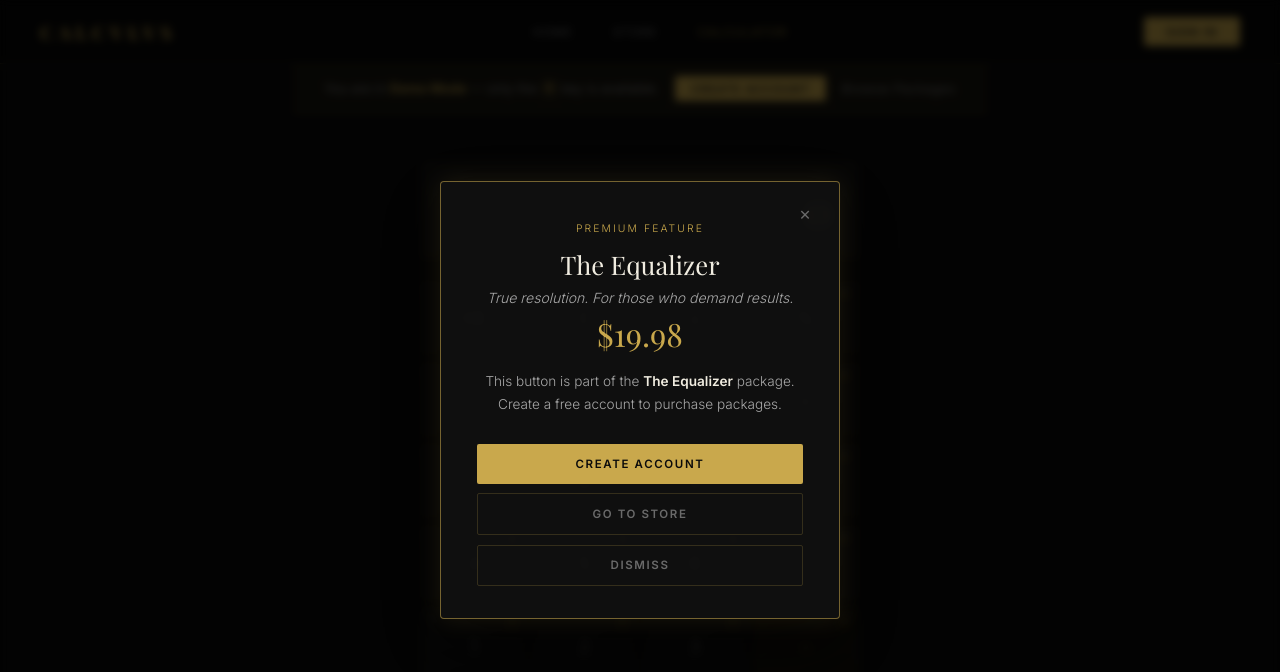
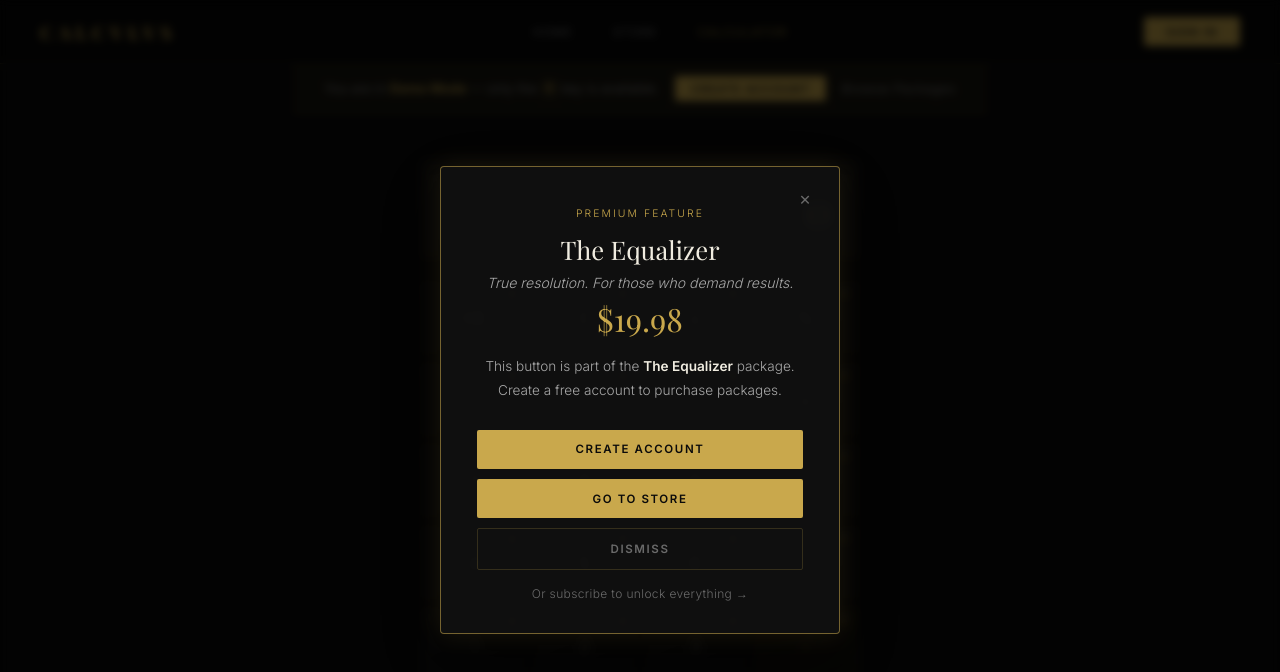
Before and after one commit to dillon-webster/calculator, a React (Vite) app: page /calculator in a window 1280 px wide. Both pictures are taken after a click on the button "CE". Shown: the top 672 px of the page. Built offline with nearby package versions, Linux system fonts and the light colour scheme.

Commit message:
feat: add subscribe upsell link to LockedButtonModal

```diff
--- a/src/components/LockedButtonModal.css
+++ b/src/components/LockedButtonModal.css
@@ -118,3 +118,17 @@
 .locked-modal__btn--ghost:hover {
   color: var(--color-silver);
 }
+
+.locked-modal__subscribe-link {
+  display: block;
+  text-align: center;
+  margin-top: 1rem;
+  font-size: 0.75rem;
+  color: var(--color-text-muted);
+  letter-spacing: 0.03em;
+  transition: color var(--transition);
+}
+
+.locked-modal__subscribe-link:hover {
+  color: var(--color-gold);
+}
--- a/src/components/LockedButtonModal.jsx
+++ b/src/components/LockedButtonModal.jsx
@@ -1,24 +1,13 @@
-import { useRef, useEffect } from 'react'
 import { Link } from 'react-router-dom'
 import './LockedButtonModal.css'
 
-export default function LockedButtonModal({ pkg, onClose = () => {}, onOpenAuth = () => {}, isLoggedIn }) {
-  if (!pkg) return null
-
-  const closeRef = useRef(null)
-  useEffect(() => { closeRef.current?.focus() }, [])
-
-  function handleCreateAccount() {
-    onOpenAuth()
-    onClose()
-  }
-
+export default function LockedButtonModal({ pkg, onClose, onOpenAuth, isLoggedIn }) {
   return (
     <div className="locked-backdrop" onClick={onClose}>
-      <div className="locked-modal" role="dialog" aria-modal="true" aria-labelledby="locked-modal-title" onClick={e => e.stopPropagation()}>
-        <button ref={closeRef} className="locked-modal__close" onClick={onClose} aria-label="Close">✕</button>
+      <div className="locked-modal" onClick={e => e.stopPropagation()}>
+        <button className="locked-modal__close" onClick={onClose} aria-label="Close">✕</button>
         <p className="locked-modal__eyebrow">Premium Feature</p>
-        <h2 id="locked-modal-title" className="locked-modal__title">{pkg.name}</h2>
+        <h2 className="locked-modal__title">{pkg.name}</h2>
         <p className="locked-modal__tagline">{pkg.tagline}</p>
         <p className="locked-modal__price">{pkg.priceDisplay}</p>
         <p className="locked-modal__body">
@@ -29,21 +18,20 @@ export default function LockedButtonModal({ pkg, onClose = () => {}, onOpenAuth
         </p>
         <div className="locked-modal__actions">
           {!isLoggedIn && (
-            <button className="locked-modal__btn locked-modal__btn--primary" onClick={handleCreateAccount}>
+            <button className="locked-modal__btn locked-modal__btn--primary" onClick={() => { onClose(); onOpenAuth() }}>
               Create Account
             </button>
           )}
-          <Link
-            to="/store"
-            className={`locked-modal__btn ${isLoggedIn ? 'locked-modal__btn--primary' : 'locked-modal__btn--ghost'}`}
-            onClick={onClose}
-          >
+          <Link to="/store" className="locked-modal__btn locked-modal__btn--primary" onClick={onClose}>
             Go to Store
           </Link>
           <button className="locked-modal__btn locked-modal__btn--ghost" onClick={onClose}>
             Dismiss
           </button>
         </div>
+        <Link to="/store" className="locked-modal__subscribe-link" onClick={onClose}>
+          Or subscribe to unlock everything →
+        </Link>
       </div>
     </div>
   )
```
